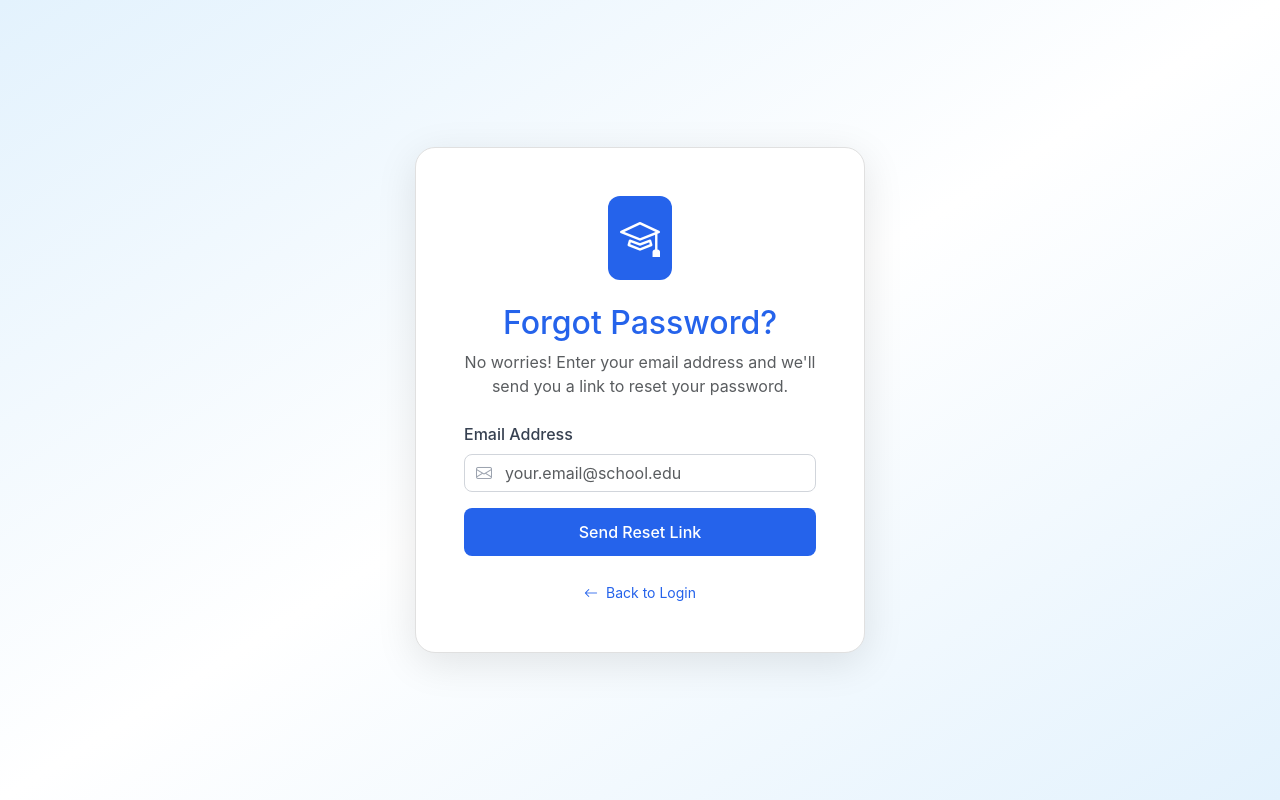
After one commit to ramisys/ADS-EduLog, a Django app: template core/templates/forgot_password.html in a window 1280 px wide. The commit adds this page. Run offline with Django 3.2, Linux system fonts and the light colour scheme; the template is opened without the code that fills it, so the values that code supplies are empty.

Commit message:
Created forgot password page

```diff
--- /dev/null
+++ b/core/templates/forgot_password.html
@@ -0,0 +1,152 @@
+{% extends 'base.html' %}
+
+{% block title %}Forgot Password - EduLog{% endblock %}
+
+{% block extra_css %}
+<style>
+    body {
+        background: var(--background-gradient);
+        display: flex;
+        align-items: center;
+        justify-content: center;
+        padding: 20px;
+    }
+    .forgot-password-card {
+        max-width: 450px;
+        width: 100%;
+        border-radius: var(--border-radius);
+        box-shadow: var(--card-shadow);
+        border: 1px solid #e0e0e0;
+    }
+    .success-icon {
+        background: #d1fae5;
+        width: 64px;
+        height: 64px;
+        border-radius: 50%;
+        display: flex;
+        align-items: center;
+        justify-content: center;
+        margin: 0 auto 24px;
+    }
+    .success-icon i {
+        color: #10b981;
+        font-size: 32px;
+    }
+    .info-box {
+        background: #eff6ff;
+        border: 1px solid #bfdbfe;
+        border-radius: var(--border-radius-sm);
+        padding: 16px;
+        margin-bottom: 24px;
+    }
+    .btn-outline-primary {
+        border: 1px solid var(--primary-color);
+        color: var(--primary-color);
+        background: transparent;
+        border-radius: var(--border-radius-sm);
+        padding: 12px;
+        font-weight: 500;
+    }
+    .btn-outline-primary:hover {
+        background: #eff6ff;
+        border-color: var(--primary-color);
+        color: var(--primary-color);
+    }
+    .back-link {
+        display: inline-flex;
+        align-items: center;
+        gap: 8px;
+        color: var(--primary-color);
+        text-decoration: none;
+        font-size: 14px;
+    }
+    .back-link:hover {
+        text-decoration: underline;
+        color: var(--primary-hover);
+    }
+</style>
+{% endblock %}
+
+{% block content %}
+<div class="forgot-password-card card">
+    <div class="card-body p-5">
+        <!-- Logo -->
+        <div class="logo-container">
+            <div class="logo-icon">
+                <i class="bi bi-mortarboard"></i>
+            </div>
+        </div>
+
+        {% if is_submitted %}
+            <!-- Success State -->
+            <div class="text-center">
+                <div class="success-icon">
+                    <i class="bi bi-check-circle-fill"></i>
+                </div>
+                <h2 class="text-primary mb-2">Check Your Email</h2>
+                <p class="text-muted mb-4">
+                    We've sent a password reset link to <span class="text-primary fw-bold">{{ email }}</span>
+                </p>
+
+                <div class="info-box">
+                    <p class="text-muted mb-0 small">
+                        <span class="text-primary fw-bold">Didn't receive the email?</span><br>
+                        Check your spam folder or request a new link.
+                    </p>
+                </div>
+
+                <div class="d-flex flex-column gap-3">
+                    <form method="post" action="{% url 'forgot_password' %}">
+                        {% csrf_token %}
+                        <input type="hidden" name="email" value="{{ email }}">
+                        <input type="hidden" name="resend" value="true">
+                        <button type="submit" class="btn btn-outline-primary w-100">
+                            Resend Email
+                        </button>
+                    </form>
+                    <a href="{% url 'login' %}" class="btn btn-primary w-100">
+                        Back to Login
+                    </a>
+                </div>
+            </div>
+        {% else %}
+            <!-- Form State -->
+            <h2 class="text-center text-primary mb-2">Forgot Password?</h2>
+            <p class="text-center text-muted mb-4">
+                No worries! Enter your email address and we'll send you a link to reset your password.
+            </p>
+
+            <!-- Messages -->
+            {% if messages %}
+                {% for message in messages %}
+                    <div class="alert alert-{{ message.tags }} alert-dismissible fade show" role="alert">
+                        {{ message }}
+                        <button type="button" class="btn-close" data-bs-dismiss="alert" aria-label="Close"></button>
+                    </div>
+                {% endfor %}
+            {% endif %}
+
+            <form method="post">
+                {% csrf_token %}
+
+                <div class="mb-3">
+                    <label for="email" class="form-label">Email Address</label>
+                    <div class="input-group-icon">
+                        <i class="bi bi-envelope"></i>
+                        <input type="email" class="form-control" id="email" name="email" placeholder="your.email@school.edu" required>
+                    </div>
+                </div>
+
+                <button type="submit" class="btn btn-primary w-100">Send Reset Link</button>
+            </form>
+
+            <div class="text-center mt-4">
+                <a href="{% url 'login' %}" class="back-link">
+                    <i class="bi bi-arrow-left"></i>
+                    Back to Login
+                </a>
+            </div>
+        {% endif %}
+    </div>
+</div>
+{% endblock %}
--- a/core/templates/login.html
+++ b/core/templates/login.html
@@ -81,7 +81,7 @@
                         </div>
 
                         <div class="d-flex justify-content-end mb-3">
-                            <a href="#" class="forgot-password-link">Forgot password?</a>
+                            <a href="{% url 'forgot_password' %}" class="forgot-password-link">Forgot password?</a>
                         </div>
 
                         <button type="submit" class="btn btn-primary w-100">Sign In</button>
@@ -111,7 +111,7 @@
                         </div>
 
                         <div class="d-flex justify-content-end mb-3">
-                            <a href="#" class="forgot-password-link">Forgot password?</a>
+                            <a href="{% url 'forgot_password' %}" class="forgot-password-link">Forgot password?</a>
                         </div>
 
                         <button type="submit" class="btn btn-primary w-100">Sign In</button>
@@ -141,7 +141,7 @@
                         </div>
 
                         <div class="d-flex justify-content-end mb-3">
-                            <a href="#" class="forgot-password-link">Forgot password?</a>
+                            <a href="{% url 'forgot_password' %}" class="forgot-password-link">Forgot password?</a>
                         </div>
 
                         <button type="submit" class="btn btn-primary w-100">Sign In</button>
--- a/core/urls.py
+++ b/core/urls.py
@@ -5,6 +5,7 @@ urlpatterns = [
     path('', views.index, name='index'),
     path('login/', views.login_view, name='login'),
     path('signup/', views.signup_view, name='signup'),
+    path('forgot-password/', views.forgot_password_view, name='forgot_password'),
     path('dashboard/', views.dashboard, name='dashboard'),
     path('logout/', views.logout_view, name='logout'),
 ]
```
Also changed, not shown: core/views.py (+36 -0 lines).
